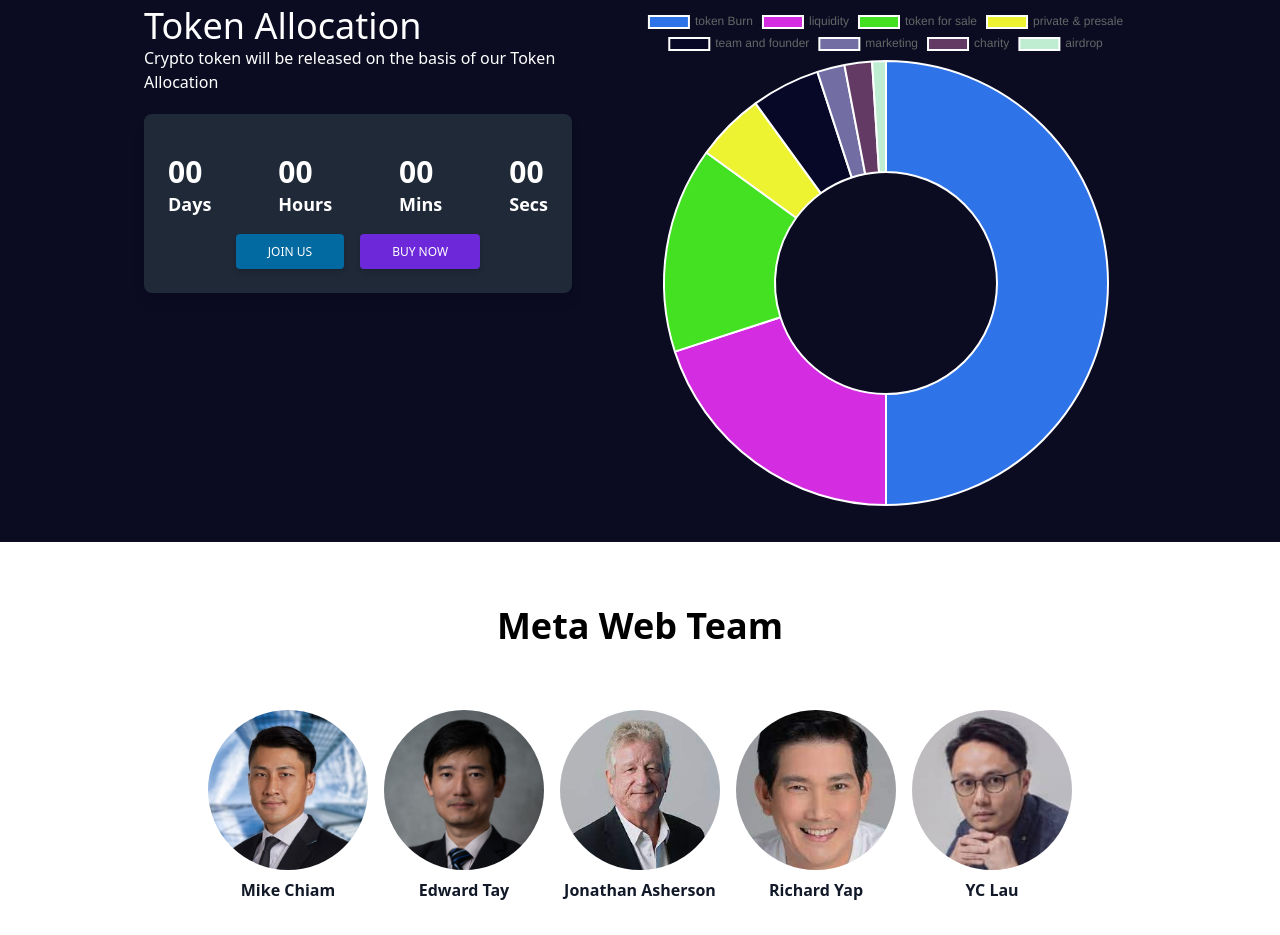
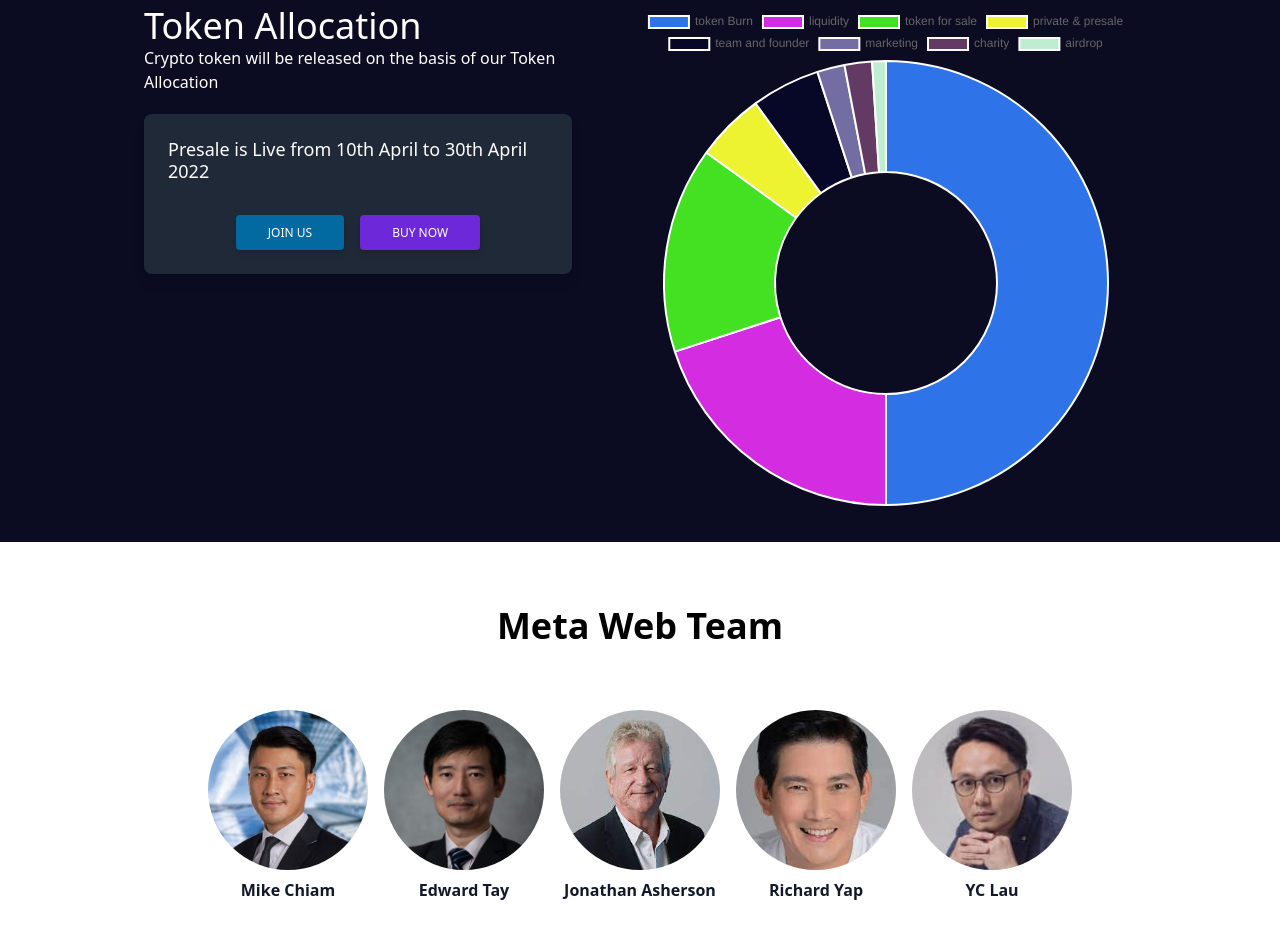
Before and after one commit to Puper-Technologies/metawebinu, a Next.js app: page / in a window 1280 px wide. Shown: the part 2960-3895 px from the top of the page. Built offline with nearby package versions, Linux system fonts and the light colour scheme.

Commit message:
final changes

```diff
--- a/components/Token.tsx
+++ b/components/Token.tsx
@@ -24,30 +24,31 @@ function Token() {
 
           {/* card */}
           <div className="block p-6 rounded-lg shadow-lg bg-gray-800 shadown-md max-w-md mt-5 space-y-4">
-            <h5 className=" text-white text-xl leading-tight font-medium mb-2">
+            <h5 className=" text-white text-lg leading-tight font-medium mb-2">
+              Presale is Live from 10th April to 30th April 2022
             </h5>
             {/* Timer section */}
             <div className="flex w-full justify-between">
-                <div>
-                    {/* days */}
+                {/* <div>
+
                     <h1 className="text-3xl font-bold">00</h1>
                     <h3 className="text-lg font-semibold">Days</h3>
                 </div>
                 <div>
-                    {/* days */}
+
                     <h1 className="text-3xl font-bold">00</h1>
                     <h3 className="text-lg font-semibold">Hours</h3>
                 </div>
                 <div>
-                    {/* days */}
+
                     <h1 className="text-3xl font-bold">00</h1>
                     <h3 className="text-lg font-semibold">Mins</h3>
                 </div>
                 <div>
-                    {/* days */}
+
                     <h1 className="text-3xl font-bold">00</h1>
                     <h3 className="text-lg font-semibold">Secs</h3>
-                </div>
+                </div> */}
             </div>
 
             <div className="flex justify-center space-x-4">
```
